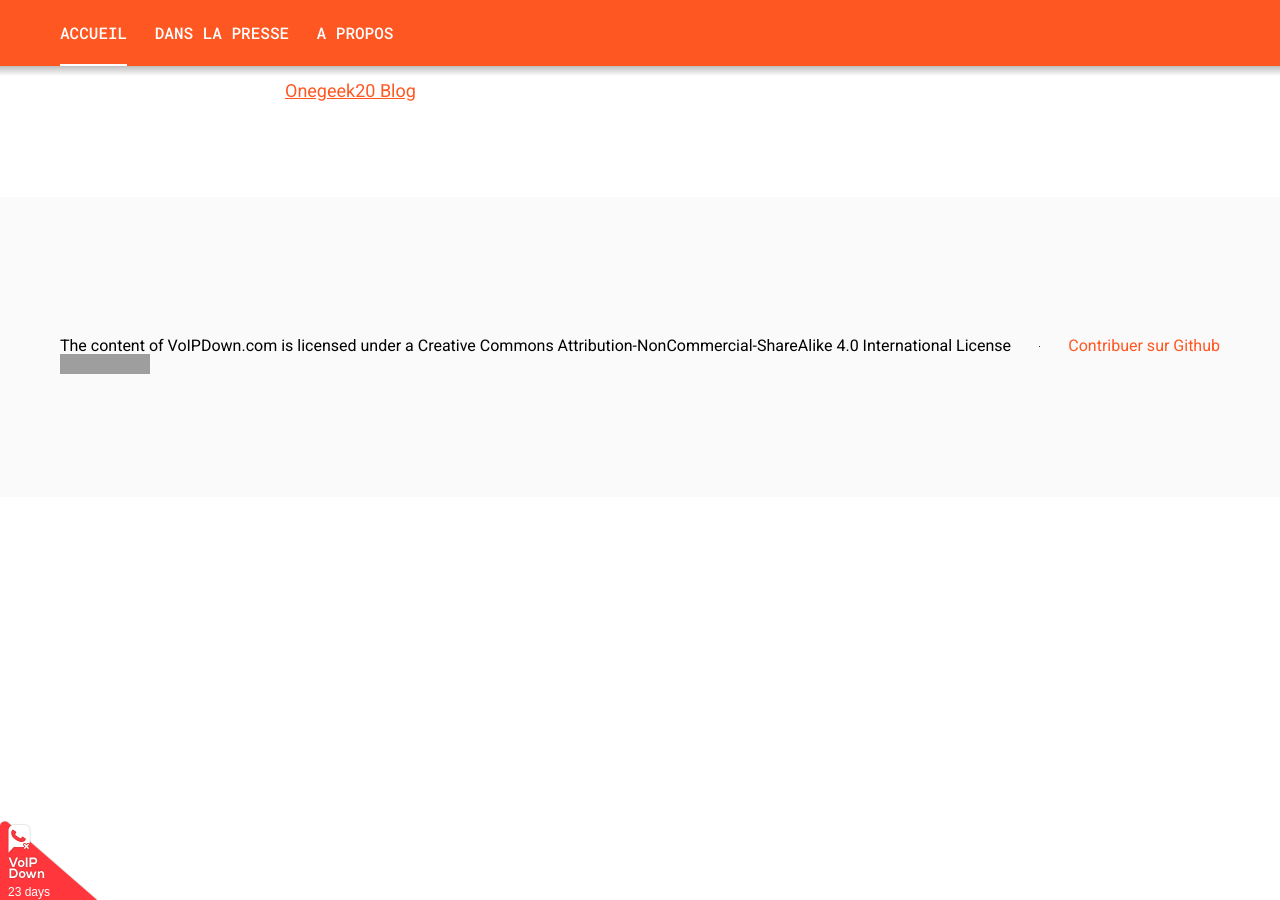
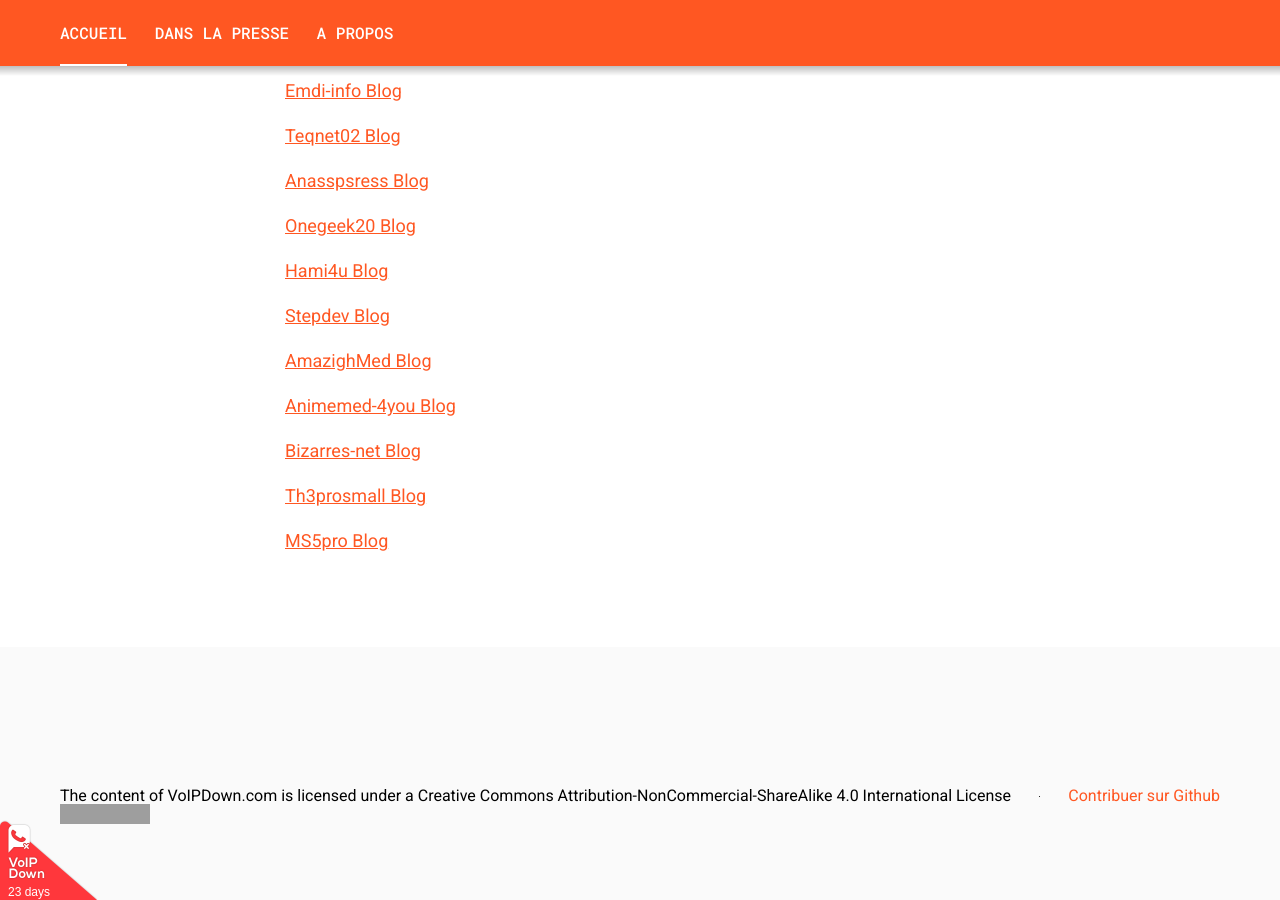
Before and after one commit to VoIPDown/voipdown.github.io, a Jekyll site: the page built from index.markdown, in a window 1280 px wide and 900 px high, scrolled down 7107 px. Built offline with Jekyll 4.4.1, drawn with Linux system fonts in a browser that asks for light colours; some of the changed text lies outside the part shown; grey boxes are pictures that could not be loaded.

Commit message:
Add more supporters.

```diff
--- a/_data/supporters.yml
+++ b/_data/supporters.yml
@@ -85,6 +85,14 @@
 
 - name: AliConception.com
   link: http://www.aliconception.com/
+  type: company
+
+- name: Lama Conseil
+  link: http://lamaconseil.com
+  type: company
+
+- name: ZHGlobserv
+  link: http://zh-globserv.net
   type: company
 
 # News sites / Personal sites / Blogs
@@ -183,6 +191,10 @@
 
 - name: yourMasdar.org
   link: http://yourmasdar.org
+  type: blog
+
+- name: Agenda24.org
+  link: http://www.agenda24.org
   type: blog
 
 - name: ComputerSciencesArabic.com
@@ -416,3 +428,31 @@
 - name: Onegeek20 Blog
   link: http://www.onegeek20.blogspot.com/
   type: blog
+
+- name: Hami4u Blog
+  link: http://hami4u.blogspot.com
+  type: blog
+
+- name: Stepdev Blog
+  link: http://www.stepdev.tk
+  type: blog
+
+- name: AmazighMed Blog
+  link: http://amazighmed.blogspot.com
+  type: blog
+
+- name: Animemed-4you Blog
+  link: http://animemed-4you.blogspot.com
+  type: blog
+
+- name: Bizarres-net Blog
+  link: http://www.bizarres-net.tk
+  type: blog
+
+- name: Th3prosmall Blog
+  link: http://www.th3prosmall.ml
+  type: blog
+
+- name: MS5pro Blog
+  link: http://www.ms5pro.blogspot.com
+  type: blog
```
